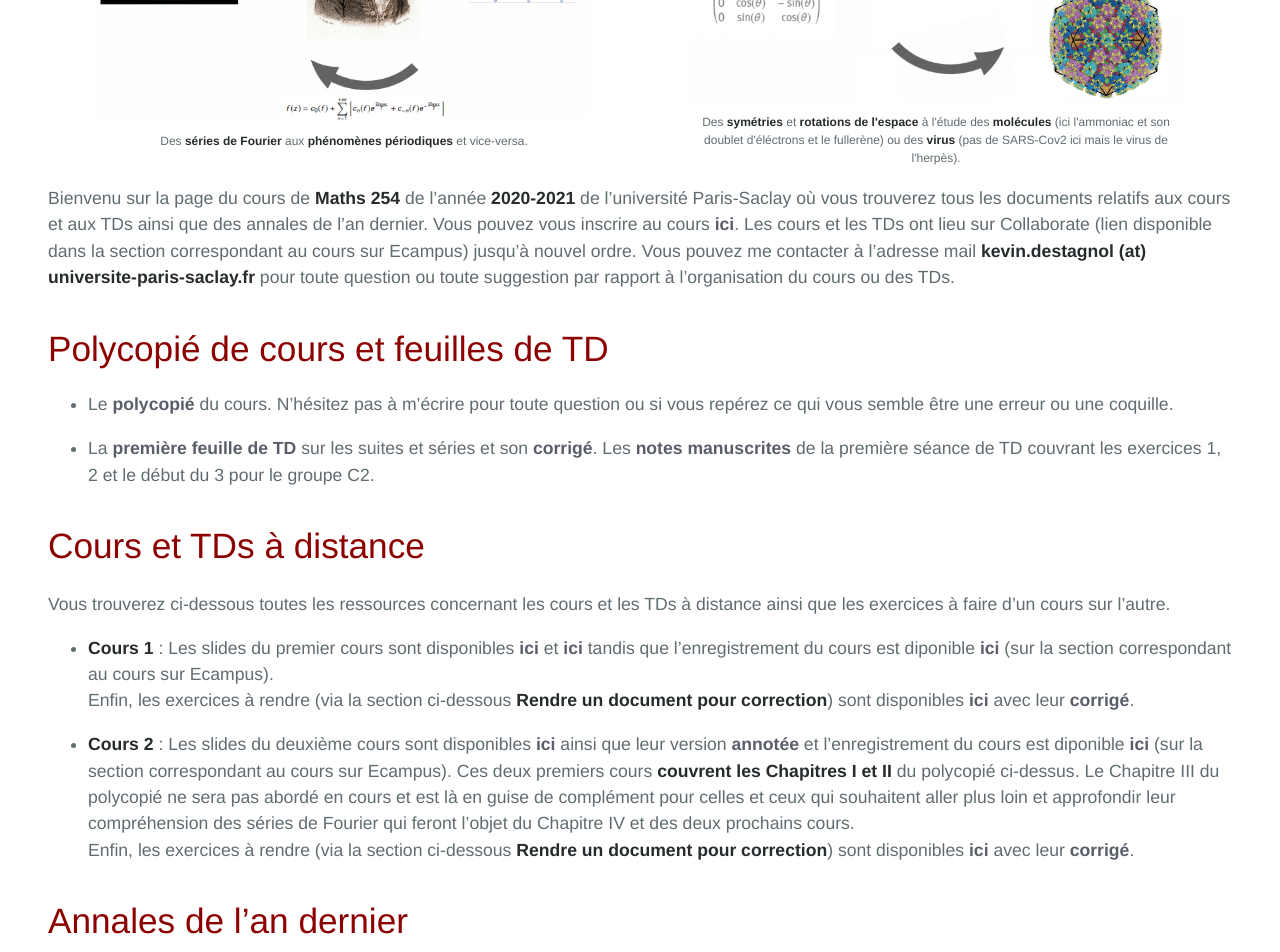
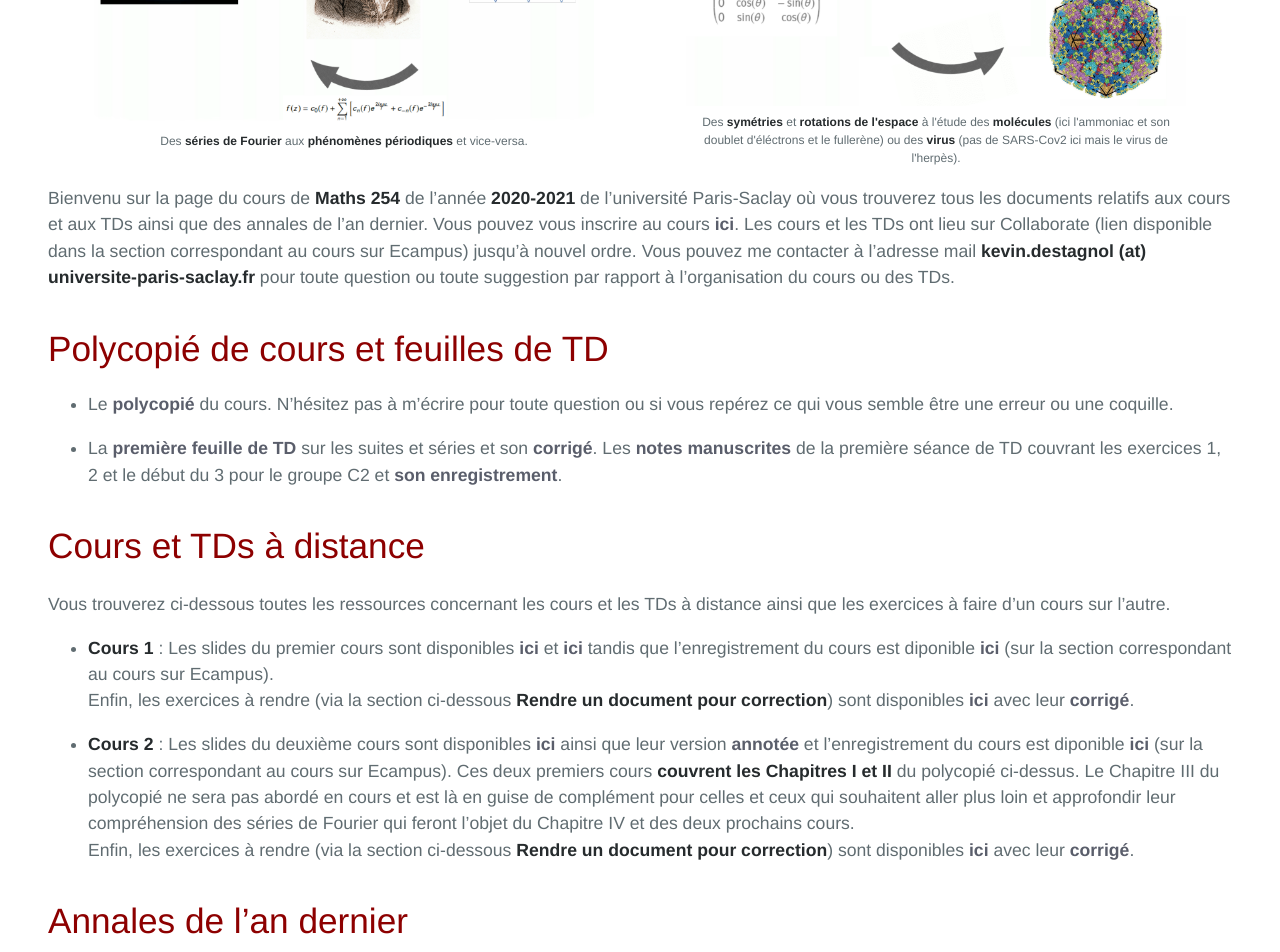
Before and after one commit to KevinDestagnol/algebre.github.io, a Jekyll site: the page built from index.md, in a window 1280 px wide. Shown: the part 620-1572 px from the top of the page. Built offline with Jekyll 4.4.1, drawn with Linux system fonts in a browser that asks for light colours; some web fonts are replaced; our own code applies the rules of GitHub Pages for plain Markdown files.

Commit message:
Update index.md

```diff
--- a/index.md
+++ b/index.md
@@ -8,7 +8,7 @@ Bienvenu sur la page du cours de **Maths 254** de l'année **2020-2021** de l'un
 
 * Le <a href="https://www.imo.universite-paris-saclay.fr/~destagnol/cours_maths_254.pdf">polycopié</a> du cours. N'hésitez pas à m'écrire pour toute question ou si vous repérez ce qui vous semble être une erreur ou une coquille.
 
-* La <a href="https://www.imo.universite-paris-saclay.fr/~destagnol/TD1_m254.pdf">première feuille de TD</a> sur les suites et séries et son <a href="https://kevindestagnol.github.io/maths254.github.io/erreur">corrigé</a>. Les <a href="TD1_goupeC2.pdf">notes manuscrites</a> de la première séance de TD couvrant les exercices 1, 2 et le début du 3 pour le groupe C2.
+* La <a href="https://www.imo.universite-paris-saclay.fr/~destagnol/TD1_m254.pdf">première feuille de TD</a> sur les suites et séries et son <a href="https://kevindestagnol.github.io/maths254.github.io/erreur">corrigé</a>. Les <a href="TD1_goupeC2.pdf">notes manuscrites</a> de la première séance de TD couvrant les exercices 1, 2 et le début du 3 pour le groupe C2 et <a href="https://ecampus.paris-saclay.fr/mod/collaborate/recordings.php?c=41520&action=view&rid=e8e3b47cd8774e27ac1969d5bd7adbb3&url=rest_launch&sesskey=Anagl4tyYT&sessionlinkid=60342">son enregistrement</a>.
 
 # Cours et TDs à distance
 
```
